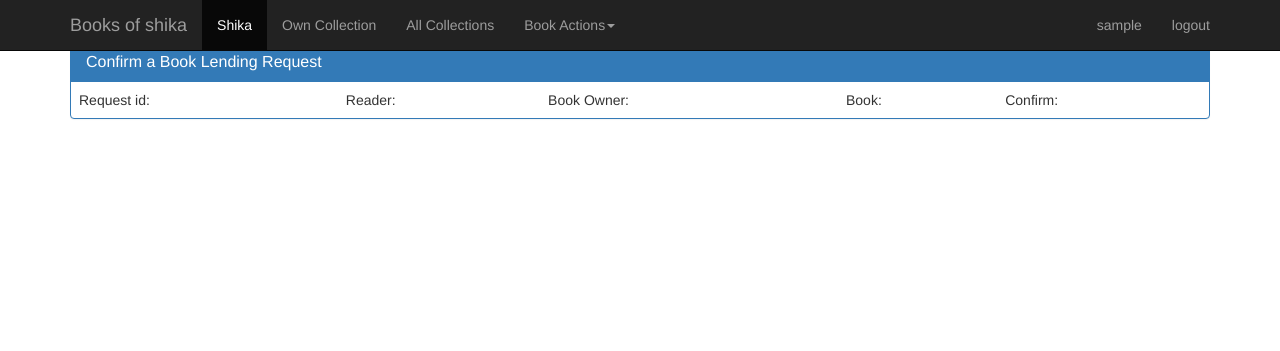
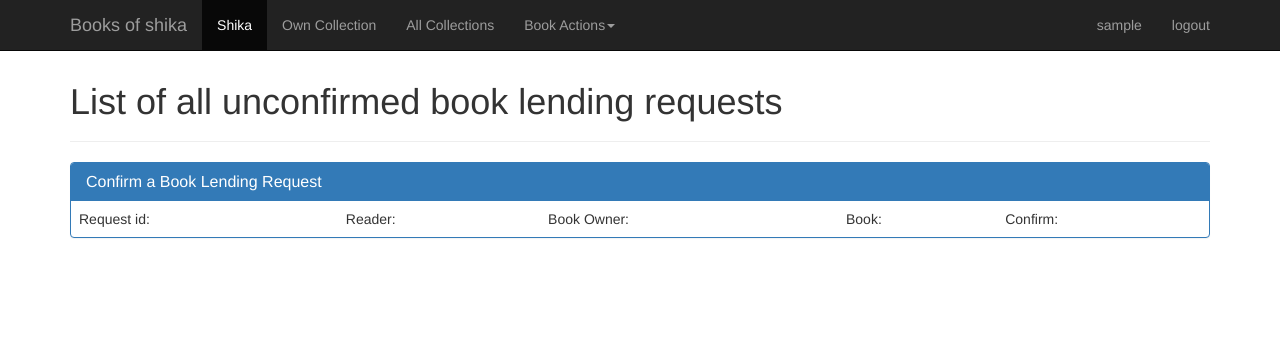
Before and after one commit to msvalina/books-of-shika, a Django app: page /shika/confirm/ in a window 1280 px wide. Shown: the top 351 px of the page. Run offline with Django 3.2, Linux system fonts and the light colour scheme; the visitor is signed in with stand-in values (Sample User, id 1); data that the repository does not hold is empty; some libraries are stand-ins or nearby versions.

Commit message:
added missing headings

```diff
--- a/shika/templates/confirmation.html
+++ b/shika/templates/confirmation.html
@@ -2,6 +2,11 @@
 {% extends "base.html" %}
 {% load bootstrap3 %}
 {% block content %}
+
+<div class="page-header">
+  <h1> List of all unconfirmed book lending requests </h1>
+</div>
+
   <div class="panel panel-primary">
     <div class="panel-heading">
       <h3 class="panel-title">Confirm a Book Lending Request</h3>
--- a/shika/templates/shika/records.html
+++ b/shika/templates/shika/records.html
@@ -2,6 +2,10 @@
 {% extends "base.html" %}
 {% load bootstrap3 %}
 {% block content %}
+<div class="page-header">
+  <h1> List of all your lended books </h1>
+</div>
+
   <div class="panel panel-primary">
     <div class="panel-heading">
       <h3 class="panel-title">Your Book Lending Records</h3>
```
